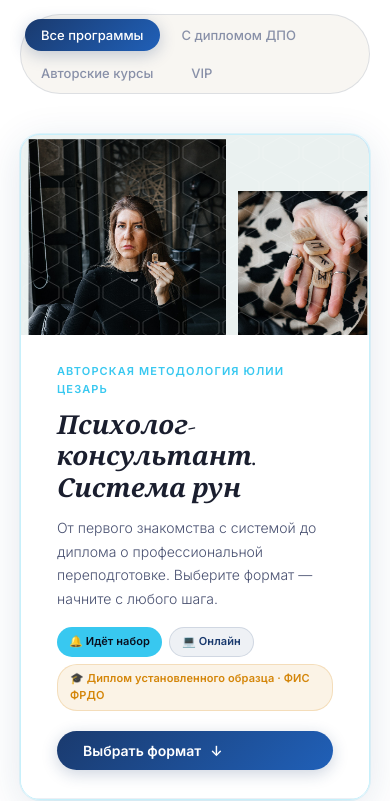
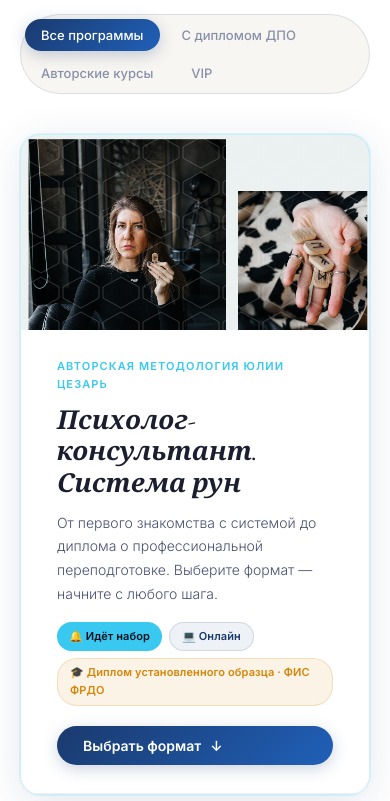
Before and after one commit to ZotMn/akademiya-lichnosti, a plain HTML site: page index.html in a window 390 px wide. Shown: the part 5700-6501 px from the top of the page. Drawn offline with nearby package versions, Linux system fonts and the light colour scheme.

Commit message:
Фикс фото рун: aspect-ratio 16/9 вместо height:180px
padding-top:56% создаёт пропорциональный контейнер —
коллаж 'Психология с рунами.png' показывается полностью.

Co-Authored-By: Claude Sonnet 4.6 <noreply@anthropic.com>

```diff
--- a/index.html
+++ b/index.html
@@ -789,7 +789,7 @@ nav {
 
 @media(max-width:860px){
   .funnel-header { grid-template-columns:1fr; }
-  .funnel-img { height:180px; }
+  .funnel-img { height:0; padding-top:56%; min-height:0; }
   .funnel-steps {
     grid-template-columns:1fr;
     gap:12px; padding:20px 20px;
```
Also changed, not shown: site-concept-v6.html (+1 -1 lines).
